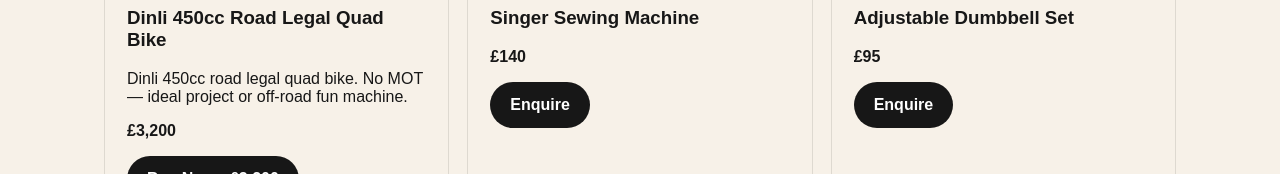
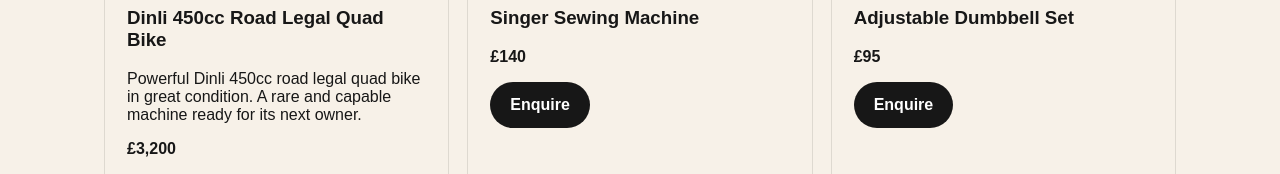
Before and after one commit to deangudgeon123-hub/TT-preloved-, a Next.js app: page /products in a window 1280 px wide. Shown: the part 758-932 px from the top of the page. Built offline with nearby package versions, Linux system fonts and the light colour scheme.

Commit message:
Update quad description

```diff
--- a/app/products/page.tsx
+++ b/app/products/page.tsx
@@ -5,7 +5,7 @@
     name: 'Dinli 450cc Road Legal Quad Bike',
     price: '£3,200',
     category: 'Vehicles',
-    description: 'Dinli 450cc road legal quad bike. No MOT — ideal project or off-road fun machine.',
+    description: 'Powerful Dinli 450cc road legal quad bike in great condition. A rare and capable machine ready for its next owner.',
     buyHref: 'https://buy.stripe.com/3cI7sM2yC5OH9nr5zUgEg00',
     image: '/dinli-450-sale.PNG',
   },
```
